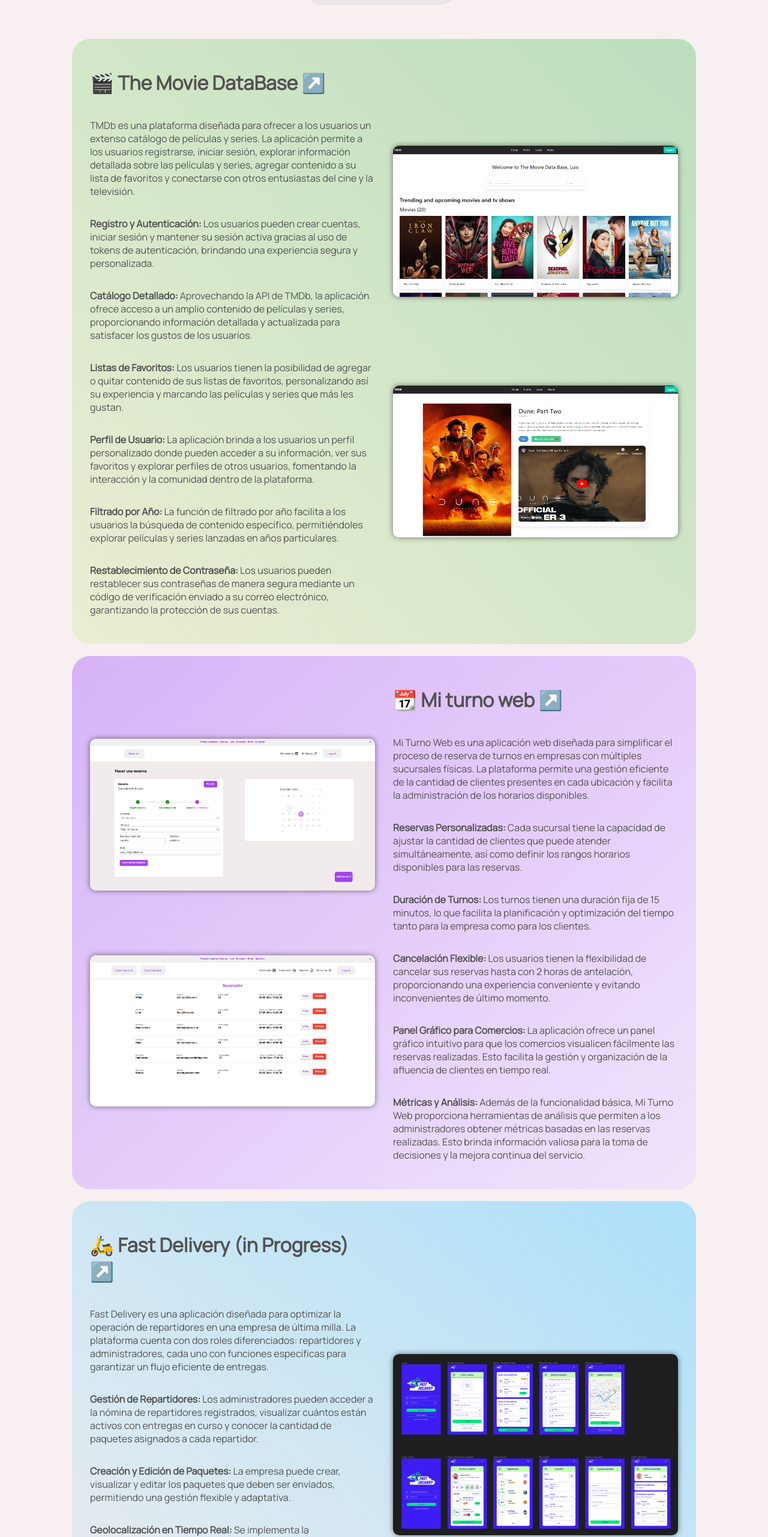
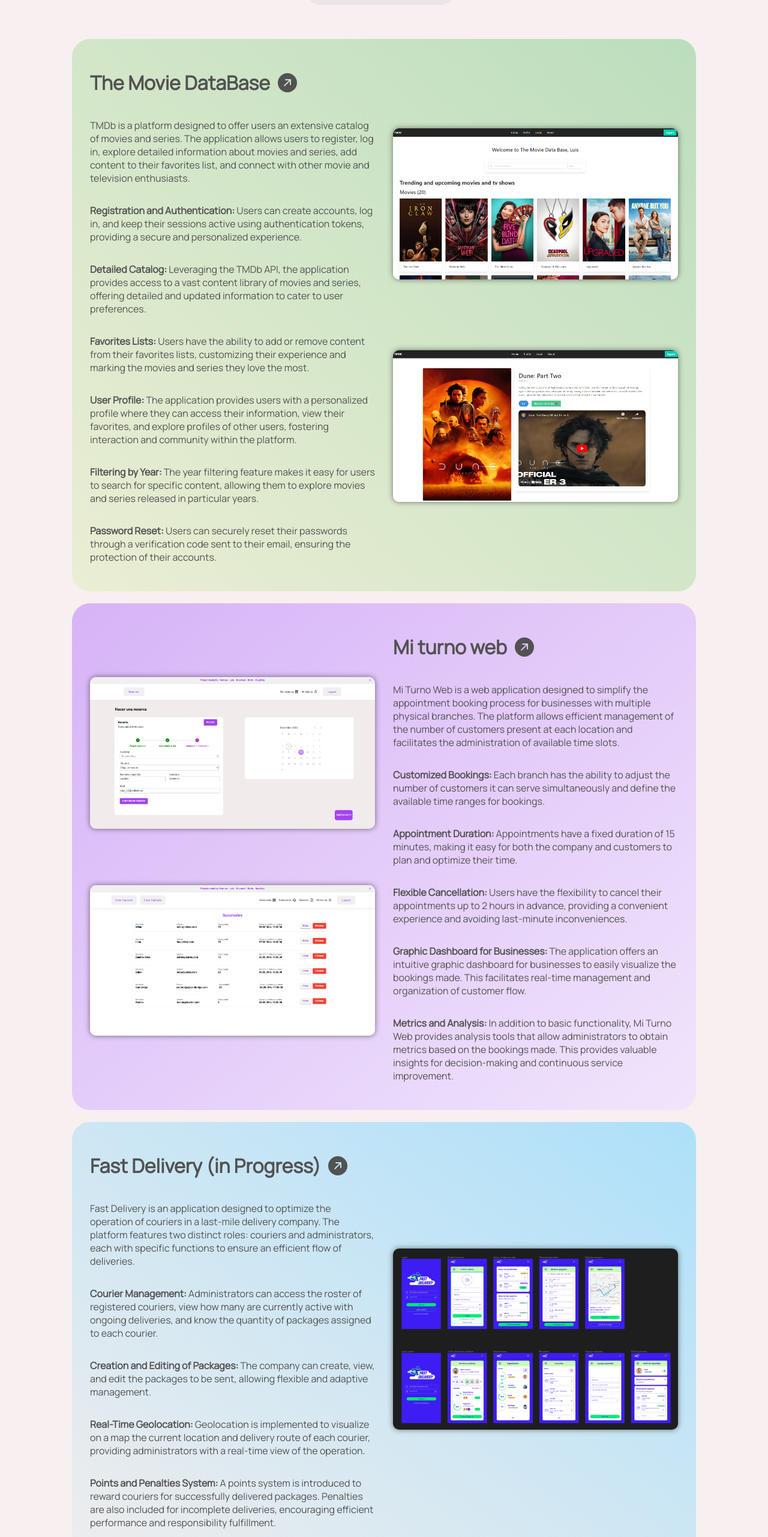
Before and after one commit to luis206r/portfolio, a React (Create React App) app: page /projects in a window 1280 px wide. Shown: the part 66-2629 px from the top of the page at 60% size. Built offline with nearby package versions, Linux system fonts and the light colour scheme.

Commit message:
avance 22-2

```diff
--- a/src/components/About/style.module.scss
+++ b/src/components/About/style.module.scss
@@ -26,6 +26,8 @@
     flex-direction: column;
     align-items: center;
     justify-content: center;
+    max-width: 1000px;
+    font-size: large;
 }
 
 .imgProf{
@@ -94,4 +96,5 @@
     height: 1px;
     margin-top: 15px;
     margin-bottom: 15px;
+    max-width: 1000px;
 }
--- a/src/components/Projects/index.jsx
+++ b/src/components/Projects/index.jsx
@@ -1,10 +1,24 @@
-import React from "react";
+import React, { useEffect, useState } from "react";
 import s from "./style.module.scss";
+import { BiSolidCameraMovie } from "react-icons/bi";
+import { BsArrowUpRightCircleFill } from "react-icons/bs";
 
 export const Projects = () => {
-  {
-    /*https://mi-turno-web-deploy.vercel.app/*/
-  }
+  const [isDarkMode, setIsDarkMode] = useState(false);
+  useEffect(() => {
+    const matchMediaDark = window.matchMedia("(prefers-color-scheme: dark)");
+    setIsDarkMode(matchMediaDark.matches);
+
+    const handleChange = (event) => {
+      setIsDarkMode(event.matches);
+    };
+
+    matchMediaDark.addListener(handleChange);
+
+    return () => {
+      matchMediaDark.removeListener(handleChange);
+    };
+  }, []);
 
   return (
     <div className={s.container}>
@@ -14,57 +28,57 @@
           window.open("https://tmdb-front-nine.vercel.app", "_blank");
         }}
         style={{
-          background: "linear-gradient(to top right, #ebeed3, #bbdebd)",
+          background: `linear-gradient(to top right, ${
+            !isDarkMode ? "#ebeed3, #bbdebd" : "#2a6b6b,#4fba4d"
+          })`,
         }}
       >
         <div className={s.scHalf} style={{ marginRight: "10px" }}>
-          <h1>🎬 The Movie DataBase ↗️</h1>
+          <h1>
+            The Movie DataBase &nbsp; <BsArrowUpRightCircleFill />
+          </h1>
+
           <p>
-            TMDb es una plataforma diseñada para ofrecer a los usuarios un
-            extenso catálogo de películas y series. La aplicación permite a los
-            usuarios registrarse, iniciar sesión, explorar información detallada
-            sobre las películas y series, agregar contenido a su lista de
-            favoritos y conectarse con otros entusiastas del cine y la
-            televisión.
+            TMDb is a platform designed to offer users an extensive catalog of
+            movies and series. The application allows users to register, log in,
+            explore detailed information about movies and series, add content to
+            their favorites list, and connect with other movie and television
+            enthusiasts.
           </p>
           <p>
-            <b>Registro y Autenticación:</b> Los usuarios pueden crear cuentas,
-            iniciar sesión y mantener su sesión activa gracias al uso de tokens
-            de autenticación, brindando una experiencia segura y personalizada.
+            <b>Registration and Authentication:</b> Users can create accounts,
+            log in, and keep their sessions active using authentication tokens,
+            providing a secure and personalized experience.
           </p>
           <p>
-            <b>Catálogo Detallado:</b> Aprovechando la API de TMDb, la
-            aplicación ofrece acceso a un amplio contenido de películas y
-            series, proporcionando información detallada y actualizada para
-            satisfacer los gustos de los usuarios.
+            <b>Detailed Catalog:</b> Leveraging the TMDb API, the application
+            provides access to a vast content library of movies and series,
+            offering detailed and updated information to cater to user
+            preferences.
           </p>
           <p>
-            <b>Listas de Favoritos:</b> Los usuarios tienen la posibilidad de
-            agregar o quitar contenido de sus listas de favoritos,
-            personalizando así su experiencia y marcando las películas y series
-            que más les gustan.
+            <b>Favorites Lists:</b> Users have the ability to add or remove
+            content from their favorites lists, customizing their experience and
+            marking the movies and series they love the most.
           </p>
           <p>
-            <b>Perfil de Usuario:</b> La aplicación brinda a los usuarios un
-            perfil personalizado donde pueden acceder a su información, ver sus
-            favoritos y explorar perfiles de otros usuarios, fomentando la
-            interacción y la comunidad dentro de la plataforma.
+            <b>User Profile:</b> The application provides users with a
+            personalized profile where they can access their information, view
+            their favorites, and explore profiles of other users, fostering
+            interaction and community within the platform.
           </p>
           <p>
-            <b>Filtrado por Año:</b> La función de filtrado por año facilita a
-            los usuarios la búsqueda de contenido específico, permitiéndoles
-            explorar películas y series lanzadas en años particulares.
+            <b>Filtering by Year:</b> The year filtering feature makes it easy
+            for users to search for specific content, allowing them to explore
+            movies and series released in particular years.
           </p>
           <p>
-            <b>Restablecimiento de Contraseña:</b> Los usuarios pueden
-            restablecer sus contraseñas de manera segura mediante un código de
-            verificación enviado a su correo electrónico, garantizando la
-            protección de sus cuentas.
+            <b>Password Reset:</b> Users can securely reset their passwords
+            through a verification code sent to their email, ensuring the
+            protection of their accounts.
           </p>
         </div>
-        <div className={s.scHalf}
-        style={{justifyContent:"space-evenly"}}
-        >
+        <div className={s.scHalf} style={{ justifyContent: "space-evenly" }}>
           <img
             src="./tmdb_scs.png"
             width="100%"
@@ -90,12 +104,12 @@
           window.open("https://mi-turno-web-deploy.vercel.app/", "_blank");
         }}
         style={{
-          background: "linear-gradient(to top left, #f0e5fc, #d7b3f7)",
+          background: `linear-gradient(to top left, ${
+            !isDarkMode ? "#f0e5fc, #d7b3f7" : "#521638,#004d79"
+          })`,
         }}
       >
-        <div className={s.scHalf}
-        style={{justifyContent:"space-evenly"}}
-        >
+        <div className={s.scHalf} style={{ justifyContent: "space-evenly" }}>
           <img
             src="./mtw_scs.png"
             width="100%"
@@ -114,42 +128,42 @@
           />
         </div>
         <div className={s.scHalf} style={{ marginLeft: "10px" }}>
-          <h1>📆 Mi turno web ↗️</h1>
+          <h1>
+            Mi turno web &nbsp; <BsArrowUpRightCircleFill />
+          </h1>
           <p>
-            Mi Turno Web es una aplicación web diseñada para simplificar el
-            proceso de reserva de turnos en empresas con múltiples sucursales
-            físicas. La plataforma permite una gestión eficiente de la cantidad
-            de clientes presentes en cada ubicación y facilita la administración
-            de los horarios disponibles.
+            Mi Turno Web is a web application designed to simplify the
+            appointment booking process for businesses with multiple physical
+            branches. The platform allows efficient management of the number of
+            customers present at each location and facilitates the
+            administration of available time slots.
           </p>
           <p>
-            <b>Reservas Personalizadas:</b> Cada sucursal tiene la capacidad de
-            ajustar la cantidad de clientes que puede atender simultáneamente,
-            así como definir los rangos horarios disponibles para las reservas.
+            <b>Customized Bookings:</b> Each branch has the ability to adjust
+            the number of customers it can serve simultaneously and define the
+            available time ranges for bookings.
           </p>
           <p>
-            <b>Duración de Turnos:</b> Los turnos tienen una duración fija de 15
-            minutos, lo que facilita la planificación y optimización del tiempo
-            tanto para la empresa como para los clientes.
+            <b>Appointment Duration:</b> Appointments have a fixed duration of
+            15 minutes, making it easy for both the company and customers to
+            plan and optimize their time.
           </p>
           <p>
-            <b>Cancelación Flexible:</b> Los usuarios tienen la flexibilidad de
-            cancelar sus reservas hasta con 2 horas de antelación,
-            proporcionando una experiencia conveniente y evitando inconvenientes
-            de último momento.
+            <b>Flexible Cancellation:</b> Users have the flexibility to cancel
+            their appointments up to 2 hours in advance, providing a convenient
+            experience and avoiding last-minute inconveniences.
           </p>
           <p>
-            <b>Panel Gráfico para Comercios:</b> La aplicación ofrece un panel
-            gráfico intuitivo para que los comercios visualicen fácilmente las
-            reservas realizadas. Esto facilita la gestión y organización de la
-            afluencia de clientes en tiempo real.
+            <b>Graphic Dashboard for Businesses:</b> The application offers an
+            intuitive graphic dashboard for businesses to easily visualize the
+            bookings made. This facilitates real-time management and
+            organization of customer flow.
           </p>
           <p>
-            <b>Métricas y Análisis:</b> Además de la funcionalidad básica, Mi
-            Turno Web proporciona herramientas de análisis que permiten a los
-            administradores obtener métricas basadas en las reservas realizadas.
-            Esto brinda información valiosa para la toma de decisiones y la
-            mejora continua del servicio.
+            <b>Metrics and Analysis:</b> In addition to basic functionality, Mi
+            Turno Web provides analysis tools that allow administrators to
+            obtain metrics based on the bookings made. This provides valuable
+            insights for decision-making and continuous service improvement.
           </p>
         </div>
       </div>
@@ -163,41 +177,44 @@
           );
         }}
         style={{
-          background: "linear-gradient(to top right, #eeeded, #ade0fa)",
+          background: `linear-gradient(to top right, ${
+            !isDarkMode ? "#eeeded, #ade0fa" : "#314e55,#21a9a8"
+          })`,
         }}
       >
         <div className={s.scHalf} style={{ marginRight: "10px" }}>
-          <h1>🛵 Fast Delivery (in Progress) ↗️</h1>
+          <h1>
+            {" "}
+            Fast Delivery (in Progress) &nbsp; <BsArrowUpRightCircleFill />
+          </h1>
           <p>
-            Fast Delivery es una aplicación diseñada para optimizar la operación
-            de repartidores en una empresa de última milla. La plataforma cuenta
-            con dos roles diferenciados: repartidores y administradores, cada
-            uno con funciones específicas para garantizar un flujo eficiente de
-            entregas.
+            Fast Delivery is an application designed to optimize the operation
+            of couriers in a last-mile delivery company. The platform features
+            two distinct roles: couriers and administrators, each with specific
+            functions to ensure an efficient flow of deliveries.
           </p>
           <p>
-            <b>Gestión de Repartidores:</b> Los administradores pueden acceder a
-            la nómina de repartidores registrados, visualizar cuántos están
-            activos con entregas en curso y conocer la cantidad de paquetes
-            asignados a cada repartidor.
+            <b>Courier Management:</b> Administrators can access the roster of
+            registered couriers, view how many are currently active with ongoing
+            deliveries, and know the quantity of packages assigned to each
+            courier.
           </p>
           <p>
-            <b>Creación y Edición de Paquetes:</b> La empresa puede crear,
-            visualizar y editar los paquetes que deben ser enviados, permitiendo
-            una gestión flexible y adaptativa.
+            <b>Creation and Editing of Packages:</b> The company can create,
+            view, and edit the packages to be sent, allowing flexible and
+            adaptive management.
           </p>
           <p>
-            <b>Geolocalización en Tiempo Real:</b> Se implementa la
-            geolocalización para visualizar en un mapa la ubicación actual de
-            cada repartidor y su ruta de entrega, proporcionando a los
-            administradores una visión en tiempo real de la operación.
+            <b>Real-Time Geolocation:</b> Geolocation is implemented to
+            visualize on a map the current location and delivery route of each
+            courier, providing administrators with a real-time view of the
+            operation.
           </p>
           <p>
-            <b>Sistema de Puntos y Penalizaciones:</b> Se introduce un sistema
-            de puntos para recompensar a los repartidores por paquetes
-            entregados exitosamente. También se incluyen penalizaciones por no
-            completar entregas, incentivando un desempeño eficiente y
-            cumplimiento de responsabilidades.
+            <b>Points and Penalties System:</b> A points system is introduced to
+            reward couriers for successfully delivered packages. Penalties are
+            also included for incomplete deliveries, encouraging efficient
+            performance and responsibility fulfillment.
           </p>
         </div>
         <div className={s.scHalf}>
--- a/src/components/Projects/style.module.scss
+++ b/src/components/Projects/style.module.scss
@@ -19,11 +19,23 @@
     transition: transform 0.35s ease, box-shadow 0.35s ease;
 }
 
+@media (prefers-color-scheme: dark) {
+    .subContainer {
+      background-color: #1a1a1a;
+    }
+  }
+
 .subContainer:hover{
     transform: scale(1.1);
     box-shadow: 0 0 20px 0px rgba(0, 0, 0, 0.3);
     z-index: 3;
 }
+
+@media (prefers-color-scheme: dark) {
+    .subContainer:hover {
+        box-shadow: 0 0 20px 0px rgba(239, 238, 238, 0.566);
+    }
+  }
 
 .scHalf{
     display: flex;
@@ -33,7 +45,14 @@
     //background-color: yellow;
     width: 50%;
     padding: 10px;
+    > h1{
+        display:flex;
+        align-items: center;
+    }
 }
+
+
+
 
 .scTercio{
     display: flex;
@@ -61,3 +80,9 @@
     box-shadow: 0 0 20px 0px rgba(0, 0, 0, 0.3);
     z-index: 3;
 }
+
+@media (prefers-color-scheme: dark) {
+    .img2:hover {
+        box-shadow: 0 0 20px 0px rgba(239, 238, 238, 0.566);
+    }
+  }
```
Also changed, not shown: src/components/About/index.jsx (+7 -2 lines), src/components/Home/index.jsx (+29 -8 lines), src/components/Home/style.module.scss (+25 -1 lines), src/components/Modal/index.jsx (+33 -8 lines), src/components/Modal/style.module.scss (+42 -0 lines), src/components/Navbar/style.module.scss (+11 -0 lines).
